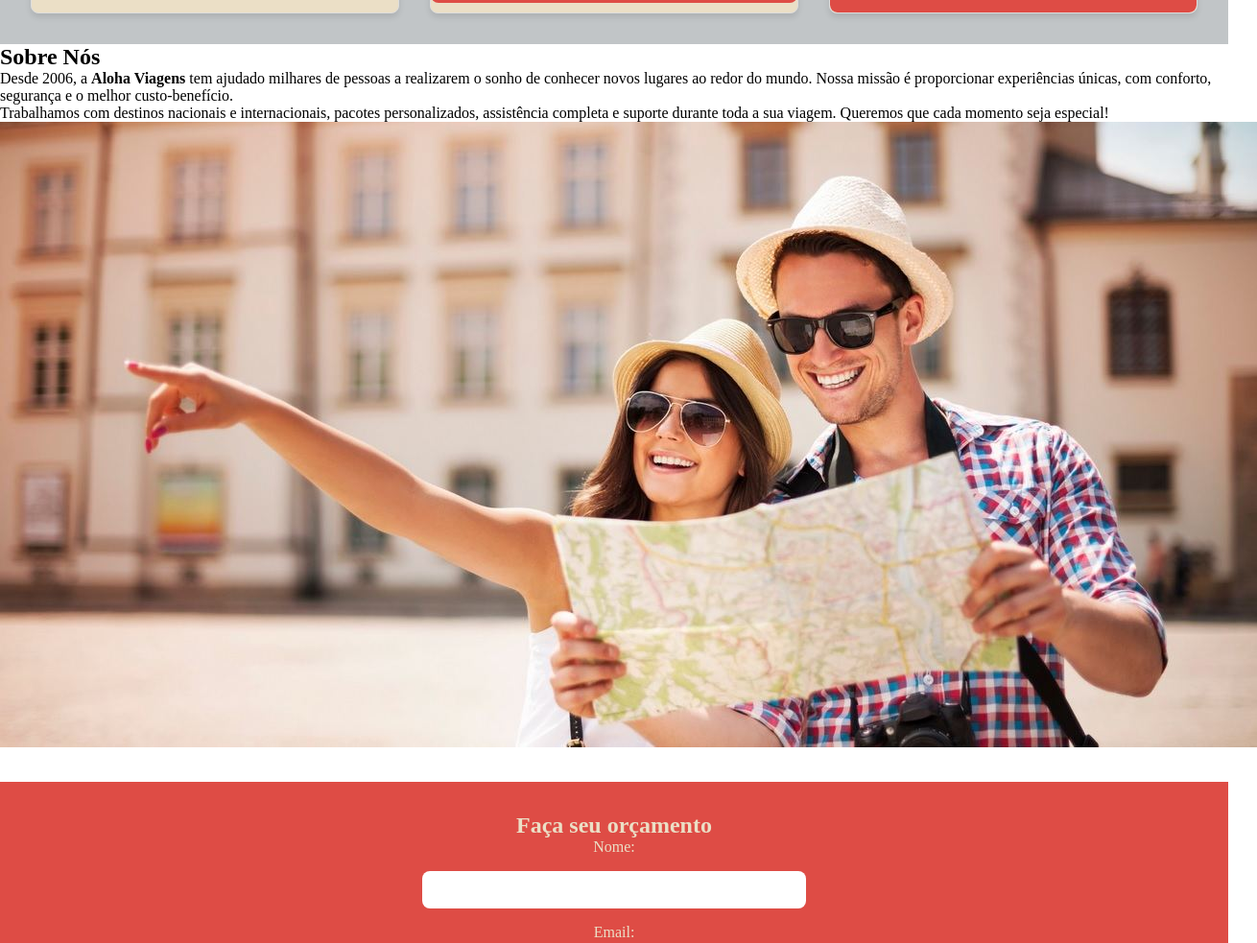
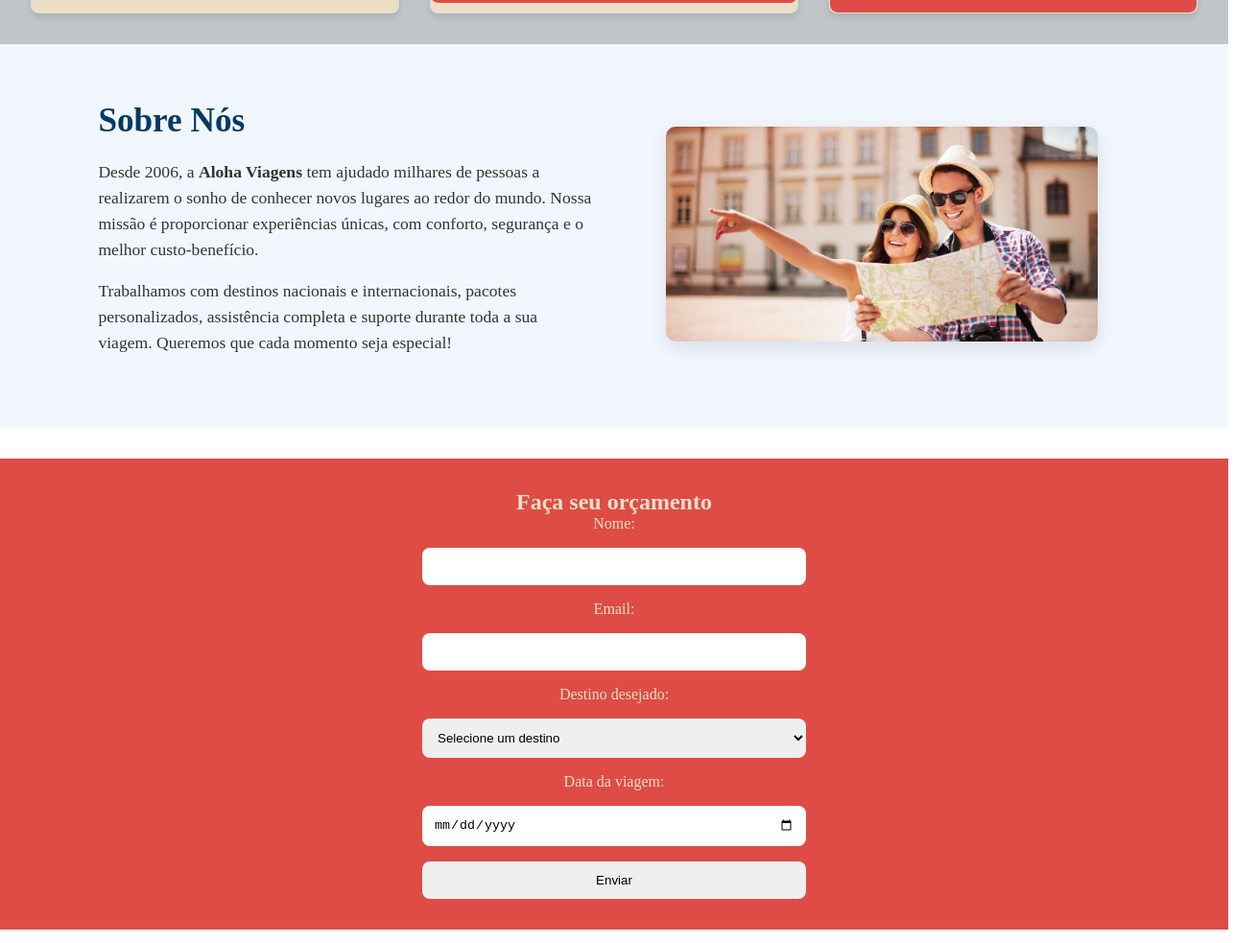
Before and after one commit to JotapBertelli/siteviagens, a plain HTML site: page index.html in a window 1280 px wide. Shown: the part 578-1561 px from the top of the page at 96% size, 1310 px wide, since content can reach past the window. Drawn offline with Linux system fonts and the light colour scheme.

Commit message:
Add files via upload

```diff
--- a/assets/styles/styles.css
+++ b/assets/styles/styles.css
@@ -148,4 +148,47 @@
     font-family: Cambria, Cochin, Georgia, Times, 'Times New Roman', serif;
     font-size: 20px;
 
+
 }
+
+.sobre-nos {
+    padding: 60px 8%;
+    background: #f2f7ff;
+}
+
+.sobre-container {
+    display: flex;
+    flex-direction: row;
+    align-items: center;
+    gap: 40px;
+    flex-wrap: wrap;
+}
+
+.sobre-texto {
+    flex: 1;
+}
+
+.sobre-texto h2 {
+    font-size: 2.2rem;
+    margin-bottom: 20px;
+    color: #013a63;
+}
+
+.sobre-texto p {
+    font-size: 1.1rem;
+    line-height: 1.7rem;
+    margin-bottom: 15px;
+    color: #333;
+}
+
+.sobre-img {
+    flex: 1;
+    text-align: center;
+}
+
+.sobre-img img {
+    width: 100%;
+    max-width: 450px;
+    border-radius: 10px;
+    box-shadow: 0px 6px 20px rgba(0,0,0,0.1);
+}
```
